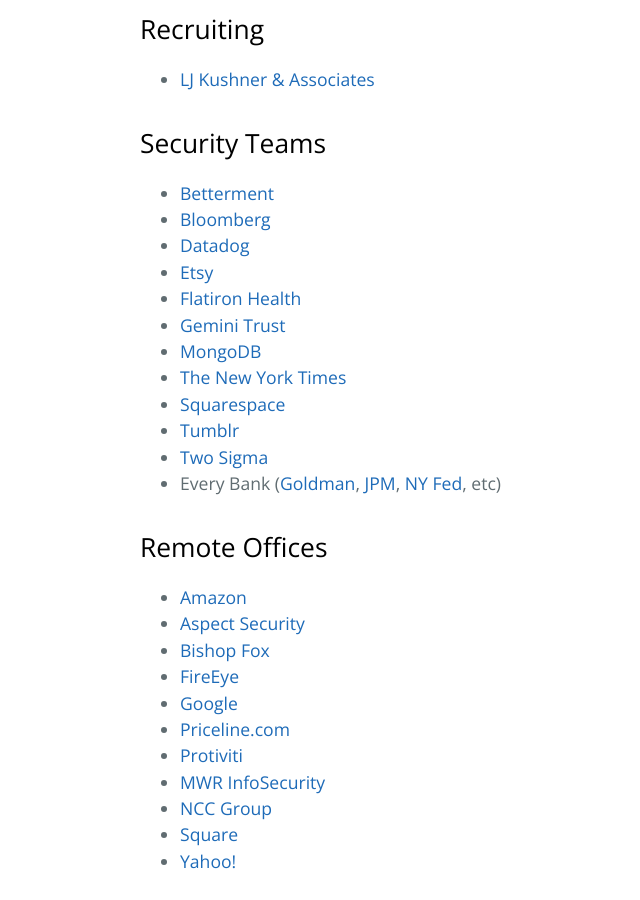
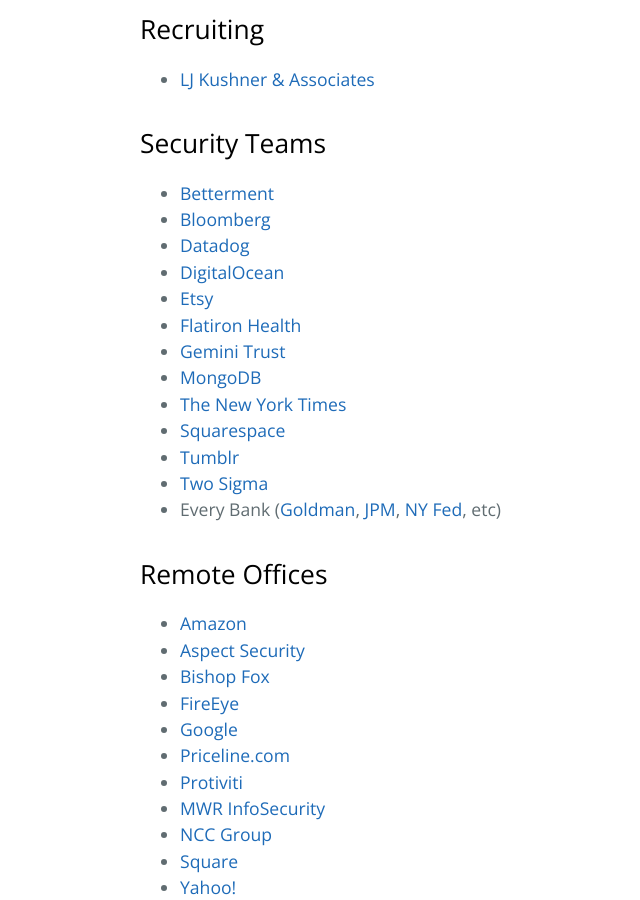
Before and after one commit to trailofbits/nyc-infosec, a Jekyll site: the page built from companies.md, in a window 1280 px wide and 900 px high, scrolled down 1643 px. Shown: the whole window, without its empty margins (84-724 px from the left). Built offline with Jekyll 4.4.1, drawn with Linux system fonts in a browser that asks for light colours; our own code applies the rules of GitHub Pages for plain Markdown files.

Commit message:
companies: add digitalocean (#4)

```diff
--- a/companies.md
+++ b/companies.md
@@ -60,6 +60,7 @@
 * [Betterment](https://www.betterment.com/)
 * [Bloomberg](https://www.bloomberg.com/)
 * [Datadog](https://www.datadoghq.com/)
+* [DigitalOcean](https://www.digitalocean.com/)
 * [Etsy](https://www.etsy.com/)
 * [Flatiron Health](https://www.flatiron.com/)
 * [Gemini Trust](https://gemini.com/)
```
